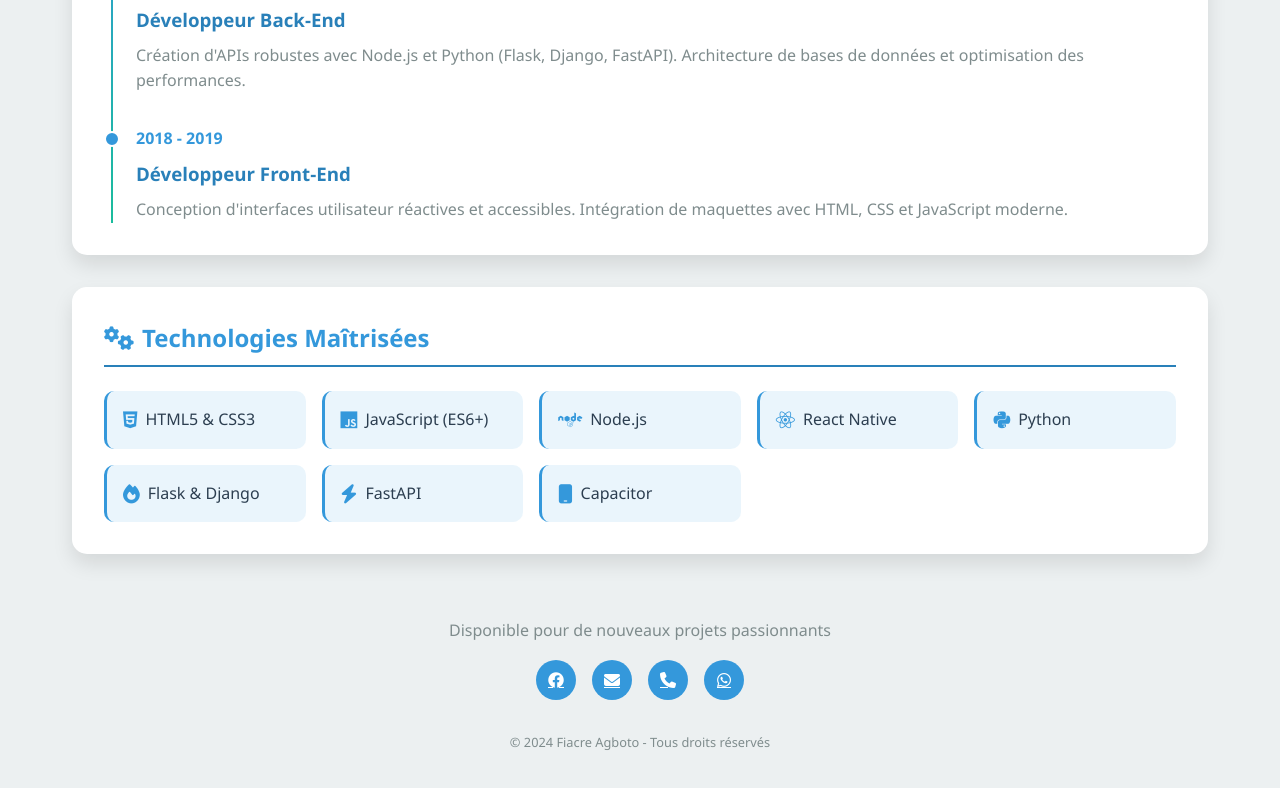
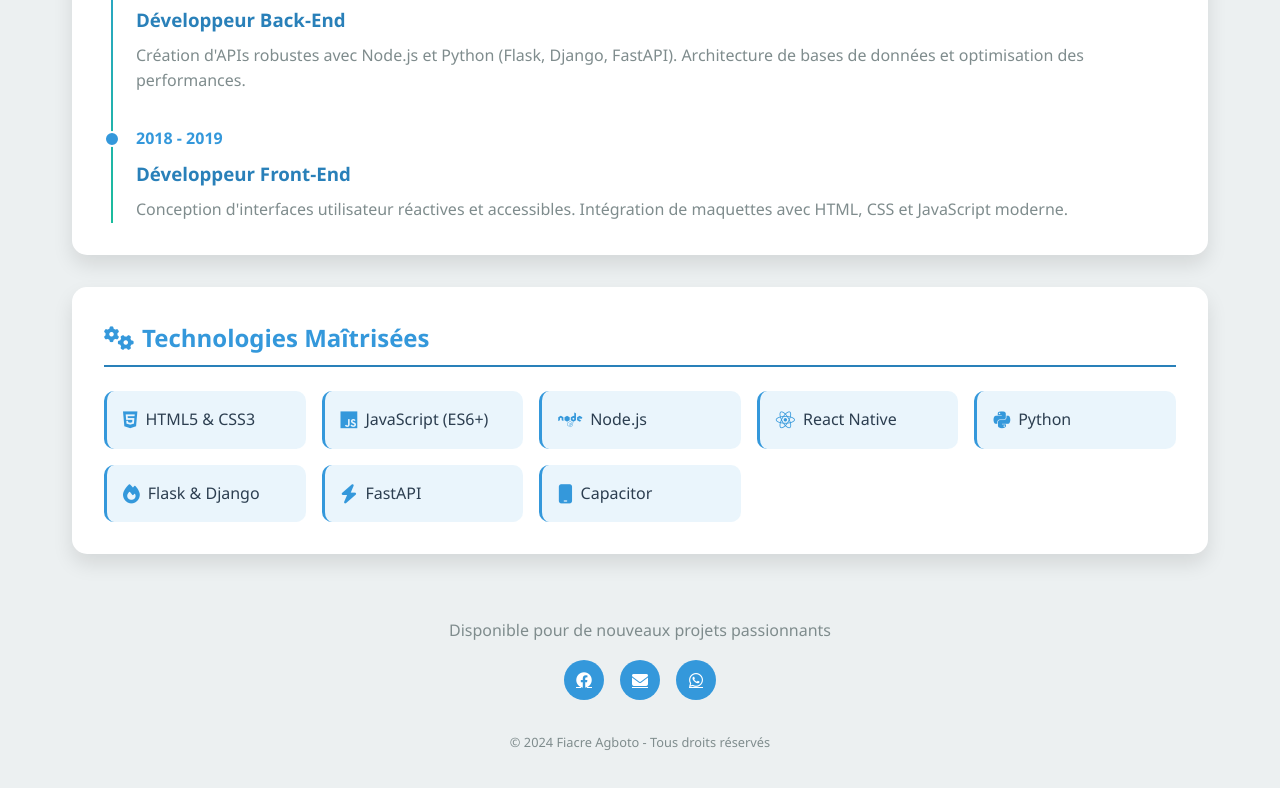
Before and after one commit to fiacre229/fiacre229.github.io, a plain HTML site: page index.html in a window 1280 px wide. Shown: the part 963-1751 px from the top of the page. Drawn offline with Linux system fonts and the light colour scheme.

Commit message:
Update index.html

```diff
--- a/index.html
+++ b/index.html
@@ -498,7 +498,6 @@
             <div class="social-links">
                 <a href="https://www.facebook.com/fiacreagoto229" class="social-link"><i class="fab fa-facebook"></i></a>
                 <a href="mailto:fiacreagboto0@gmail.com" class="social-link"><i class="fas fa-envelope"></i></a>
-                <a href="tel:+2290148184515" class="social-link"><i class="fas fa-phone"></i></a>
                 <a href="https://wa.me/22957098656" class="social-link"><i class="fab fa-whatsapp"></i></a>
             </div>
             <div class="watermark">
```
